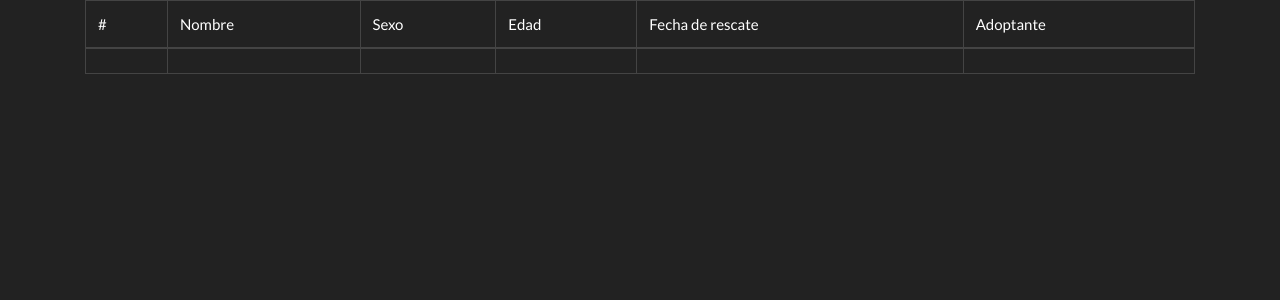
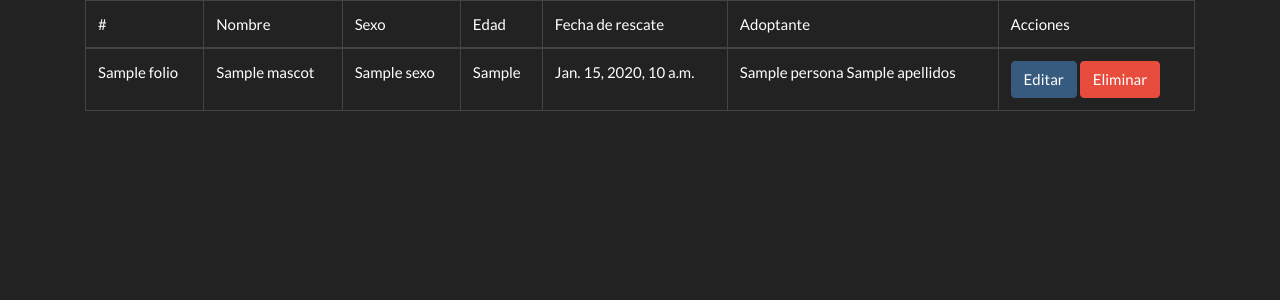
Before and after one commit to gerardam/Webpy2019, a Django app: template templates/mascota/mascota_list.html in a window 1280 px wide. Shown: the part 71-371 px from the top of the page. Run offline with Django 3.2, Linux system fonts and the light colour scheme; the template is opened without the code that fills it: most values are stand-ins (such as "Sample title", 1, 10 or a date in 2020); some libraries are stand-ins or nearby versions.

Commit message:
Agregar de opciones de eliminacion y edicion de mascotas

```diff
--- a/apps/mascota/urls.py
+++ b/apps/mascota/urls.py
@@ -1,7 +1,10 @@
 from django.urls import path, include
-from apps.mascota.views import index, mascota_view
+from apps.mascota.views import index, mascota_view, mascota_list, mascota_edit, mascota_delete
 
 urlpatterns = [
     path('', index, name='index'),
     path('crear_mascota/', mascota_view, name='crear_mascota'),
+    path('lista_mascota/', mascota_list, name='lista_mascota'),
+    path('editar_mascota/<int:id_mascota>', mascota_edit, name='editar_mascota'),
+    path('eliminar_mascota/<int:id_mascota>', mascota_delete, name='eliminar_mascota'),
 ]
--- a/templates/mascota/mascota_list.html
+++ b/templates/mascota/mascota_list.html
@@ -12,17 +12,28 @@
                 <td>Edad</td>
                 <td>Fecha de rescate</td>
                 <td>Adoptante</td>
+                <td>Acciones</td>
             </tr>
         </thead>
         <tbody>
+            {% if mascotas %}
+            {% for mascot in mascotas %}
             <tr>
-                <td></td>
-                <td></td>
-                <td></td>
-                <td></td>
-                <td></td>
-                <td></td>
+                <td>{{ mascot.folio }}</td>
+                <td>{{ mascot.nombre }}</td>
+                <td>{{ mascot.sexo }}</td>
+                <td>{{ mascot.edad_aproximada }}</td>
+                <td>{{ mascot.fecha_rescate }}</td>
+                <td>{{ mascot.persona.nombre }} {{ mascot.persona.apellidos }}</td>
+                <td>
+                    <a href="{% url 'mascota:editar_mascota' mascot.folio %}" class="btn btn-primary">Editar</a>
+                    <a href="{% url 'mascota:eliminar_mascota' mascot.folio %}" class="btn btn-danger">Eliminar</a>
+                </td>
             </tr>
+            {% endfor %}
+            {% else %}
+            <h2>No hay registros de mascotas</h2>
+            {% endif %}
         </tbody>
     </table>
 {% endblock %}
```
Also changed, not shown: Test/urls.py (+1 -1 lines), apps/mascota/views.py (+25 -1 lines), templates/mascota/mascota_delete.html (added, +15 -0 lines).
